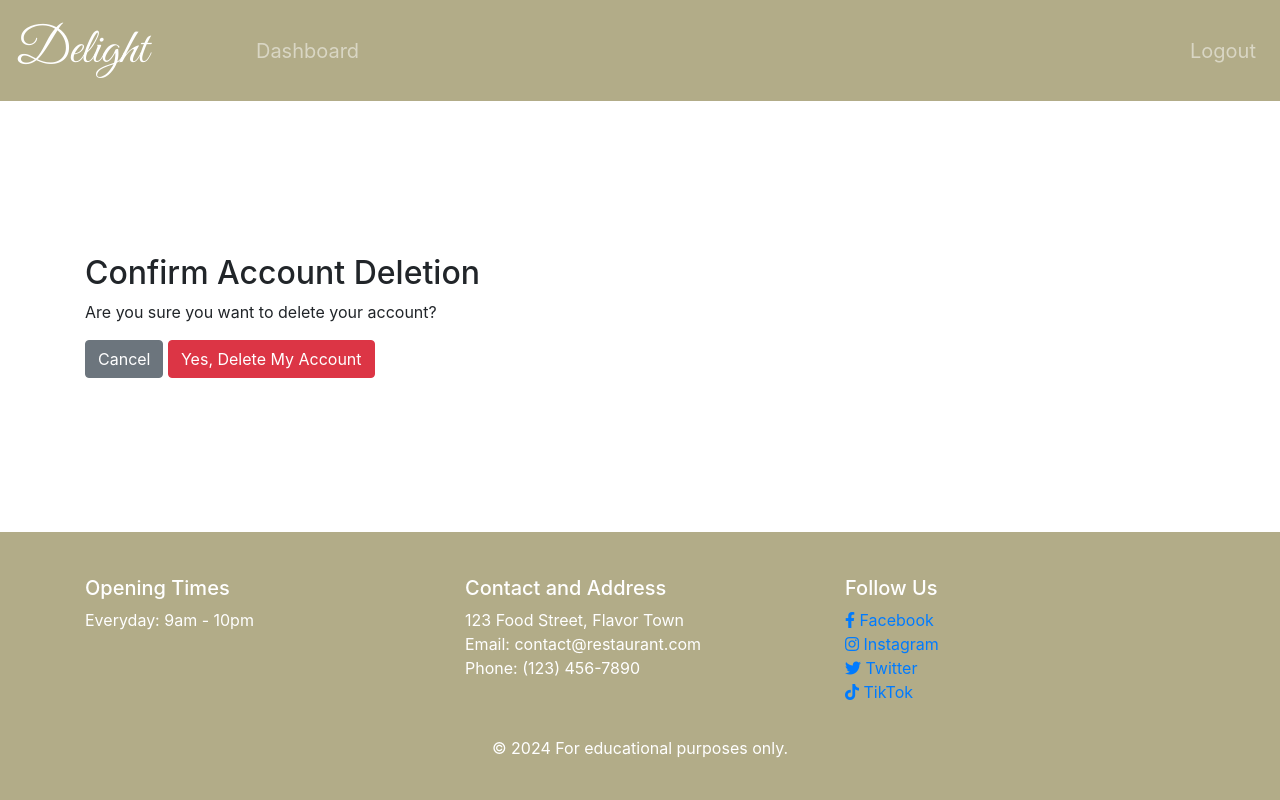
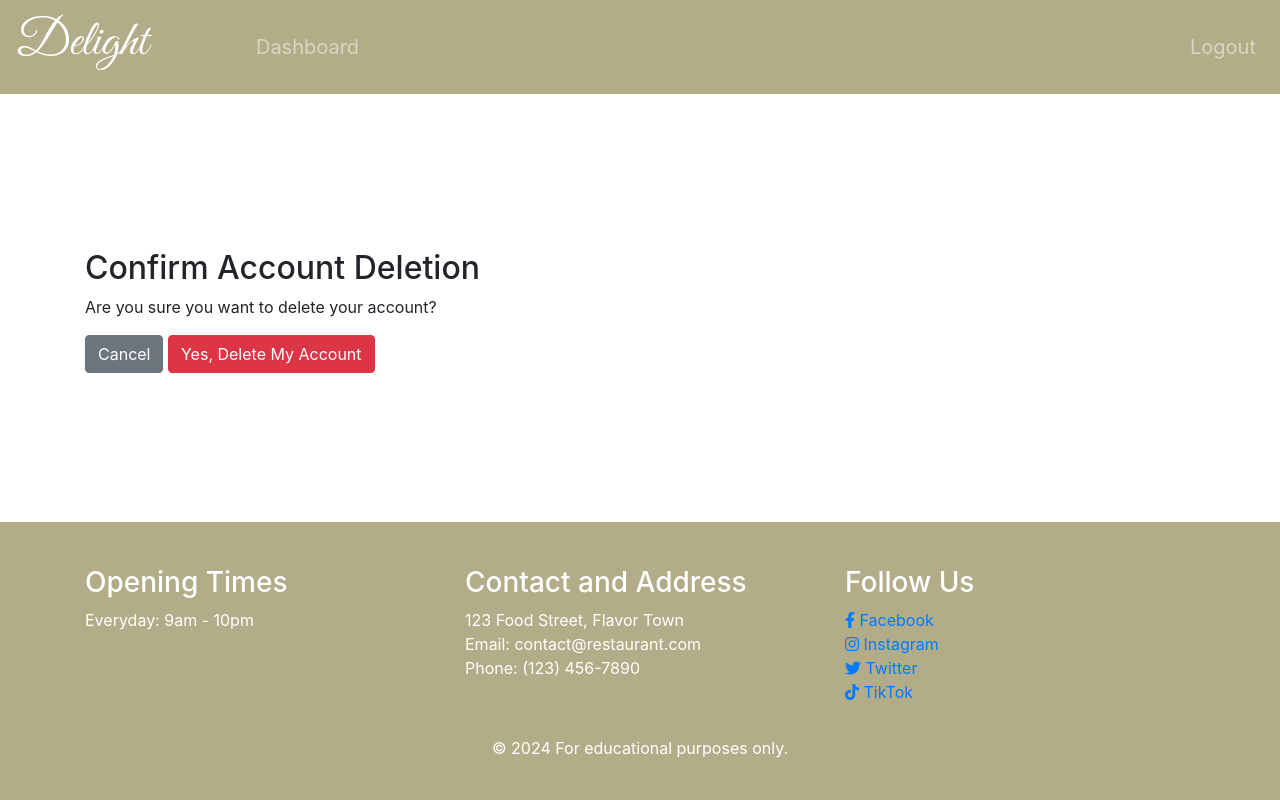
Before and after one commit to Faysal-Ahmed-Aweys/Delight-Restaurant-, a Django app: page /accounts/delete_account/1/ in a window 1280 px wide. Run offline with Django 5.2, Linux system fonts and the light colour scheme; the visitor is signed in with stand-in values (Sample User, id 1); data comes from the database, SQL or seed files in the repository; some libraries are stand-ins or nearby versions.

Commit message:
Improve semantics, accessibility and heading levels in base template

```diff
--- a/templates/base.html
+++ b/templates/base.html
@@ -7,7 +7,7 @@
     <meta name="viewport" content="width=device-width, initial-scale=1.0">
     <title>{% block title %}Delight Restaurant{% endblock title %}</title>
     <!-- favicon -->
-    <link rel="icon" href="{% static 'favicon.ico' %}">
+    <link rel="icon" href="{% static 'favicon.ico' %}" alt="Restaurant Favicon">
     <!-- Bootstrap CSS link -->
     <link rel="stylesheet" href="https://stackpath.bootstrapcdn.com/bootstrap/4.5.2/css/bootstrap.min.css">
     <!-- Font awesome CSS link -->
@@ -18,11 +18,10 @@
     <link rel="stylesheet" type="text/css" href="{% static 'css/style.css' %}">
 </head>
 <body>
-    <!-- Header -->
     <header>
         <!-- Navigation bar and links -->
         <nav class="navbar navbar-expand-lg navbar-dark" role="navigation" aria-label="Main Navigation">
-            <a class="navbar-brand" href="{% url 'home' %}">Delight</a>
+            <h1><a class="navbar-brand" href="{% url 'home' %}">Delight</a></h1>
             <button class="navbar-toggler" type="button" data-toggle="collapse" data-target="#navbarNav" aria-controls="navbarNav" aria-expanded="false" aria-label="Toggle navigation">
                 <span class="navbar-toggler-icon"></span>
             </button>
@@ -96,13 +95,13 @@
         <div class="container py-4">
             <div class="row text-center text-md-left">
                 <div class="col-md-4 mb-4 mb-md-0">
-                    <h5 class="footer-heading">Opening Times</h5>
+                    <h3 class="footer-heading">Opening Times</h3>
                     <ul class="list-unstyled">
                         <li>Everyday: 9am - 10pm</li>
                     </ul>
                 </div>
                 <div class="col-md-4 mb-4 mb-md-0">
-                    <h5 class="footer-heading">Contact and Address</h5>
+                    <h3 class="footer-heading">Contact and Address</h3>
                     <ul class="list-unstyled">
                         <li>123 Food Street, Flavor Town</li>
                         <li>Email: contact@restaurant.com</li>
@@ -110,7 +109,7 @@
                     </ul>
                 </div>
                 <div class="col-md-4 mb-4 mb-md-0">
-                    <h5 class="footer-heading">Follow Us</h5>
+                    <h3 class="footer-heading">Follow Us</h3>
                     <ul class="list-unstyled footer-links">
                         <li><a href="https://www.facebook.com" target="_blank" aria-label="Facebook"><i class="fab fa-facebook-f"></i> Facebook</a></li>
                         <li><a href="https://www.instagram.com" target="_blank" aria-label="Instagram"><i class="fab fa-instagram"></i> Instagram</a></li>
```
